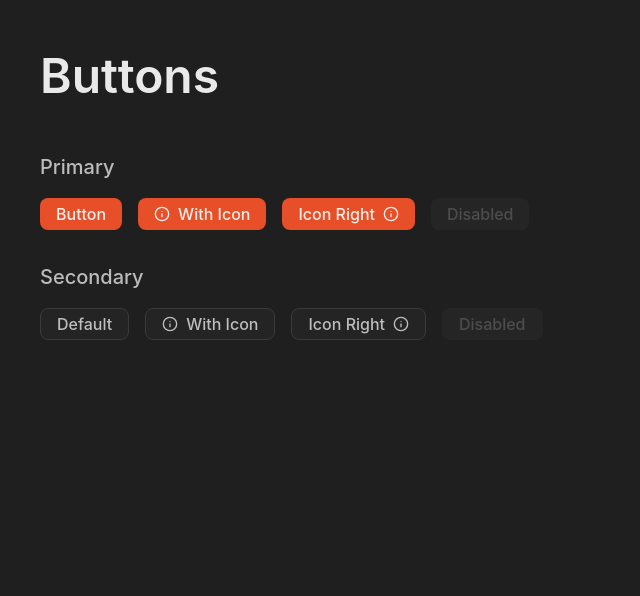
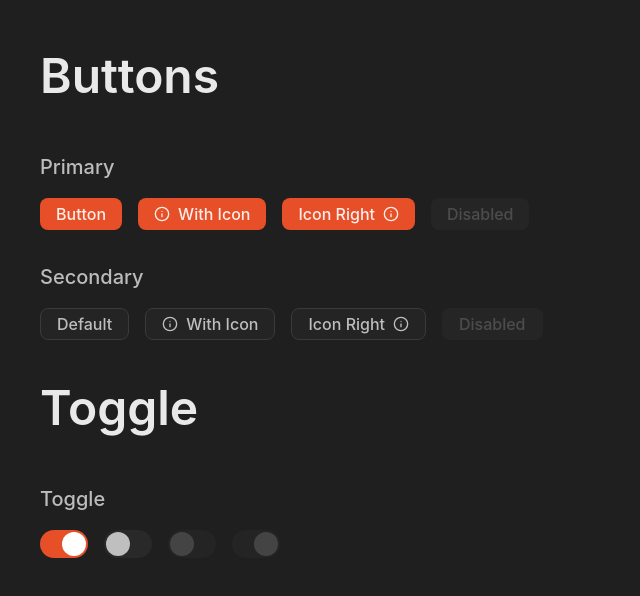
Before and after one commit to UwUkareem/VU-WebApp, a React (Vite) app: page / in a window 1280 px wide. Shown: the top 596 px of the page, without its empty margins (0-640 px from the left). Built offline with nearby package versions, Linux system fonts and the light colour scheme.

Commit message:
feat(ui): add Toggle component with liquid animation

```diff
--- a/src/App.jsx
+++ b/src/App.jsx
@@ -1,7 +1,12 @@
+import { useState } from 'react';
 import { Button } from '../src/components/ui/Button';
+import { Toggle } from '../src/components/ui/Toggle';
 import { Info } from 'lucide-react';
 
 export default function App() {
+  const [toggle1, setToggle1] = useState(true);
+  const [toggle2, setToggle2] = useState(false);
+
   return (
     <div style={styles.page}>
       <h1 style={styles.title}>Buttons</h1>
@@ -26,6 +31,16 @@ export default function App() {
         <Button variant="secondary" disabled>
           Disabled
         </Button>
+      </Section>
+
+      <h1 style={styles.title}>Toggle</h1>
+
+      {/* TOGGLE */}
+      <Section title="Toggle">
+        <Toggle checked={toggle1} onChange={setToggle1} />
+        <Toggle checked={toggle2} onChange={setToggle2} />
+        <Toggle disabled />
+        <Toggle checked disabled />
       </Section>
     </div>
   );
--- /dev/null
+++ b/src/components/ui/Toggle/Toggle.css
@@ -0,0 +1,106 @@
+/* Toggle Component */
+
+.toggle {
+  /* Dimensions */
+  --toggle-width: 3rem;
+  --toggle-height: 1.75rem;
+  --toggle-padding: 0.125rem;
+  --toggle-thumb-size: 1.5rem;
+  --toggle-stretch: 0.5rem;
+
+  /* Colors */
+  --toggle-track-off: var(--bg-surface);
+  --toggle-track-on: var(--brand-600);
+  --toggle-thumb-off: var(--text-secondary);
+  --toggle-thumb-on: var(--white);
+
+  /* Animation */
+  --toggle-timing: cubic-bezier(0.175, 0.885, 0.32, 1.1);
+
+  position: relative;
+  display: inline-flex;
+  cursor: pointer;
+  -webkit-tap-highlight-color: transparent;
+}
+
+/* Visually hidden checkbox */
+.toggle__input {
+  position: absolute;
+  width: 1px;
+  height: 1px;
+  margin: -1px;
+  overflow: hidden;
+  clip: rect(0, 0, 0, 0);
+}
+
+/* Track */
+.toggle__track {
+  position: relative;
+  width: var(--toggle-width);
+  height: var(--toggle-height);
+  background-color: var(--toggle-track-off);
+  border-radius: var(--radius-full);
+  transition: background-color 0.3s ease;
+}
+
+/* Thumb */
+.toggle__thumb {
+  position: absolute;
+  top: var(--toggle-padding);
+  left: var(--toggle-padding);
+  width: var(--toggle-thumb-size);
+  height: var(--toggle-thumb-size);
+  background-color: var(--toggle-thumb-off);
+  border-radius: var(--radius-full);
+  transition:
+    left 0.4s var(--toggle-timing),
+    width 0.4s var(--toggle-timing),
+    background-color 0.2s ease;
+  will-change: left, width;
+}
+
+/* Checked */
+.toggle__input:checked ~ .toggle__track {
+  background-color: var(--toggle-track-on);
+}
+
+.toggle__input:checked ~ .toggle__track .toggle__thumb {
+  left: calc(var(--toggle-width) - var(--toggle-thumb-size) - var(--toggle-padding));
+  background-color: var(--toggle-thumb-on);
+}
+
+/* Liquid stretch on press */
+.toggle:active:not(.toggle--disabled) .toggle__thumb {
+  width: calc(var(--toggle-thumb-size) + var(--toggle-stretch));
+}
+
+.toggle:active:not(.toggle--disabled) .toggle__input:checked ~ .toggle__track .toggle__thumb {
+  left: calc(
+    var(--toggle-width) - var(--toggle-thumb-size) - var(--toggle-padding) - var(--toggle-stretch)
+  );
+}
+
+/* Hover */
+.toggle:hover:not(.toggle--disabled) .toggle__track {
+  filter: brightness(1.1);
+}
+
+/* Focus */
+.toggle__input:focus-visible ~ .toggle__track {
+  outline: 2px solid var(--border-focus);
+  outline-offset: 2px;
+}
+
+/* Disabled */
+.toggle--disabled {
+  cursor: not-allowed;
+  opacity: 0.5;
+}
+
+.toggle__input:disabled ~ .toggle__track {
+  background-color: var(--btn-disabled-bg);
+}
+
+.toggle__input:disabled ~ .toggle__track .toggle__thumb {
+  background-color: var(--btn-disabled-text);
+}
--- /dev/null
+++ b/src/components/ui/Toggle/Toggle.jsx
@@ -0,0 +1,47 @@
+import './Toggle.css';
+import PropTypes from 'prop-types';
+
+export function Toggle({
+  checked = false,
+  disabled = false,
+  onChange,
+  id,
+  name,
+  className = '',
+  ...props
+}) {
+  const handleChange = (e) => {
+    if (!disabled && onChange) {
+      onChange(e.target.checked);
+    }
+  };
+
+  return (
+    <label
+      className={`toggle ${disabled ? 'toggle--disabled' : ''} ${className}`.trim()}
+      {...props}
+    >
+      <input
+        type="checkbox"
+        className="toggle__input"
+        checked={checked}
+        disabled={disabled}
+        onChange={handleChange}
+        id={id}
+        name={name}
+      />
+      <span className="toggle__track">
+        <span className="toggle__thumb" />
+      </span>
+    </label>
+  );
+}
+
+Toggle.propTypes = {
+  checked: PropTypes.bool,
+  disabled: PropTypes.bool,
+  onChange: PropTypes.func,
+  id: PropTypes.string,
+  name: PropTypes.string,
+  className: PropTypes.string,
+};
--- /dev/null
+++ b/src/components/ui/Toggle/index.js
@@ -0,0 +1 @@
+export { Toggle } from './Toggle';
--- a/src/components/ui/index.js
+++ b/src/components/ui/index.js
@@ -1,2 +1,3 @@
 // UI Components
 export { default as Button } from './Button';
+export { Toggle } from './Toggle';
```
